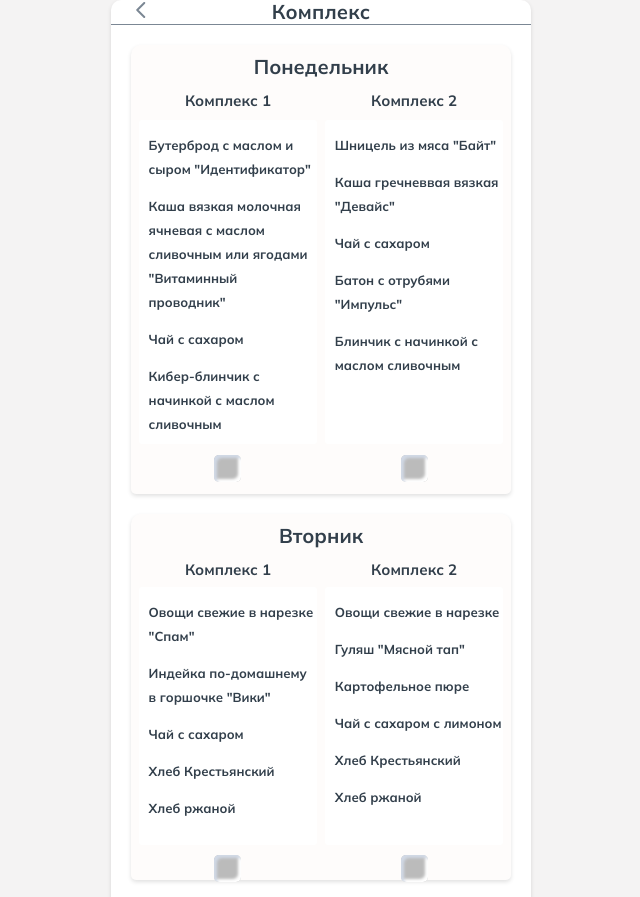
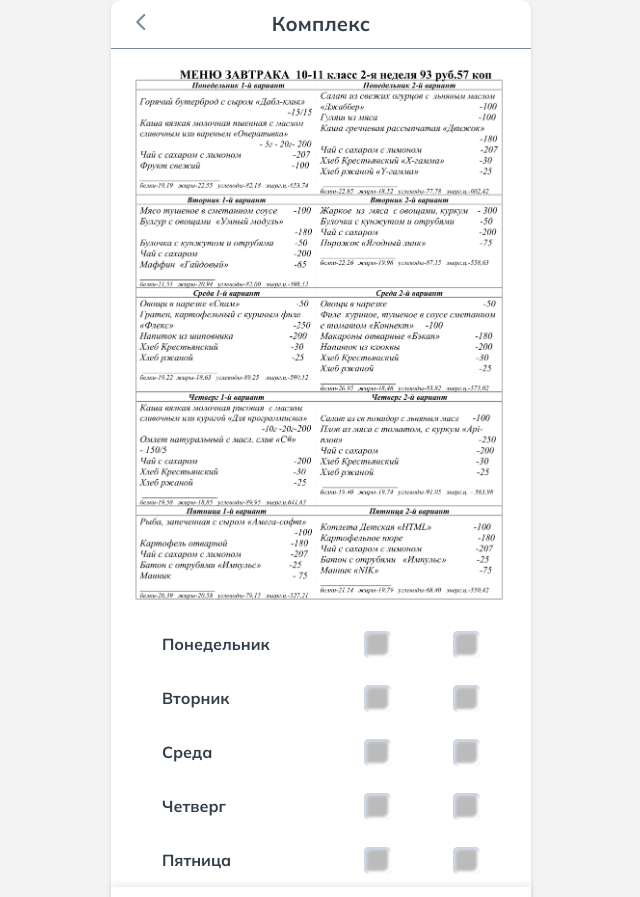
Before and after one commit to 3611071/SC, a website: page complex_this_week.html in a window 1280 px wide. Shown: the top 897 px of the page, without its empty margins (319-959 px from the left). Drawn offline with Linux system fonts and the light colour scheme; no server answers.

Commit message:
complex changed

```diff
--- a/complex_this_week.html
+++ b/complex_this_week.html
@@ -22,8 +22,44 @@
             <div class="head_right_sapce"> </div>
         </header>
         <main>
+            <img src="./img/menu1.jpg" class="complex_menu_img">
+                <div class="week_day_container">
+                    <div class="week_day">
+                        <h4>Понедельник</h4>
+                    </div>
+                    <input type="radio" id="highload1" name="highload1" disabled>
+                    <input type="radio" id="highload1" name="highload1" disabled>
+                </div>
+                <div class="week_day_container">
+                    <div class="week_day">
+                        <h4>Вторник</h4>
+                    </div>
+                    <input type="radio" id="highload2" name="highload2" disabled>
+                    <input type="radio" id="highload2" name="highload2" disabled>
+                </div>
+                <div class="week_day_container">
+                    <div class="week_day">
+                        <h4>Среда</h4>
+                    </div>
+                    <input type="radio" id="highload3" name="highload3" disabled>
+                    <input type="radio" id="highload3" name="highload3" disabled>
+                </div>
+                <div class="week_day_container">
+                    <div class="week_day">
+                        <h4>Четверг</h4>
+                    </div>
+                    <input type="radio" id="highload4" name="highload4" disabled>
+                    <input type="radio" id="highload4" name="highload4" disabled>
+                </div>
+                <div class="week_day_container">
+                    <div class="week_day">
+                        <h4>Пятница</h4>
+                    </div>
+                    <input type="radio" id="highload5" name="highload5">
+                    <input type="radio" id="highload5" name="highload5">
+                </div>
 
-            <div class="profile profile_complex">
+            <!-- <div class="profile profile_complex">
                 <div class="profile_complex_day">Понедельник</div>
                 <div class="complex_variants_1">
                     <div class="complex_selection_name">Комплекс 1</div>
@@ -151,7 +187,7 @@
                     </div>
                     <input type="radio" id="highload5" name="highload5" disabled>
                 </div>
-            </div>
+            </div> -->
 
 
 
--- a/package.json
+++ b/package.json
@@ -16,6 +16,7 @@
     "cors": "^2.8.5",
     "express": "^4.18.2",
     "graphql": "^16.6.0",
-    "graphql-request": "^5.2.0"
+    "graphql-request": "^5.2.0",
+    "mime": "^3.0.0"
   }
 }
```
Also changed, not shown: complex_next_week.html (+79 -20 lines), start.js (+13 -2 lines), 2 other files.
